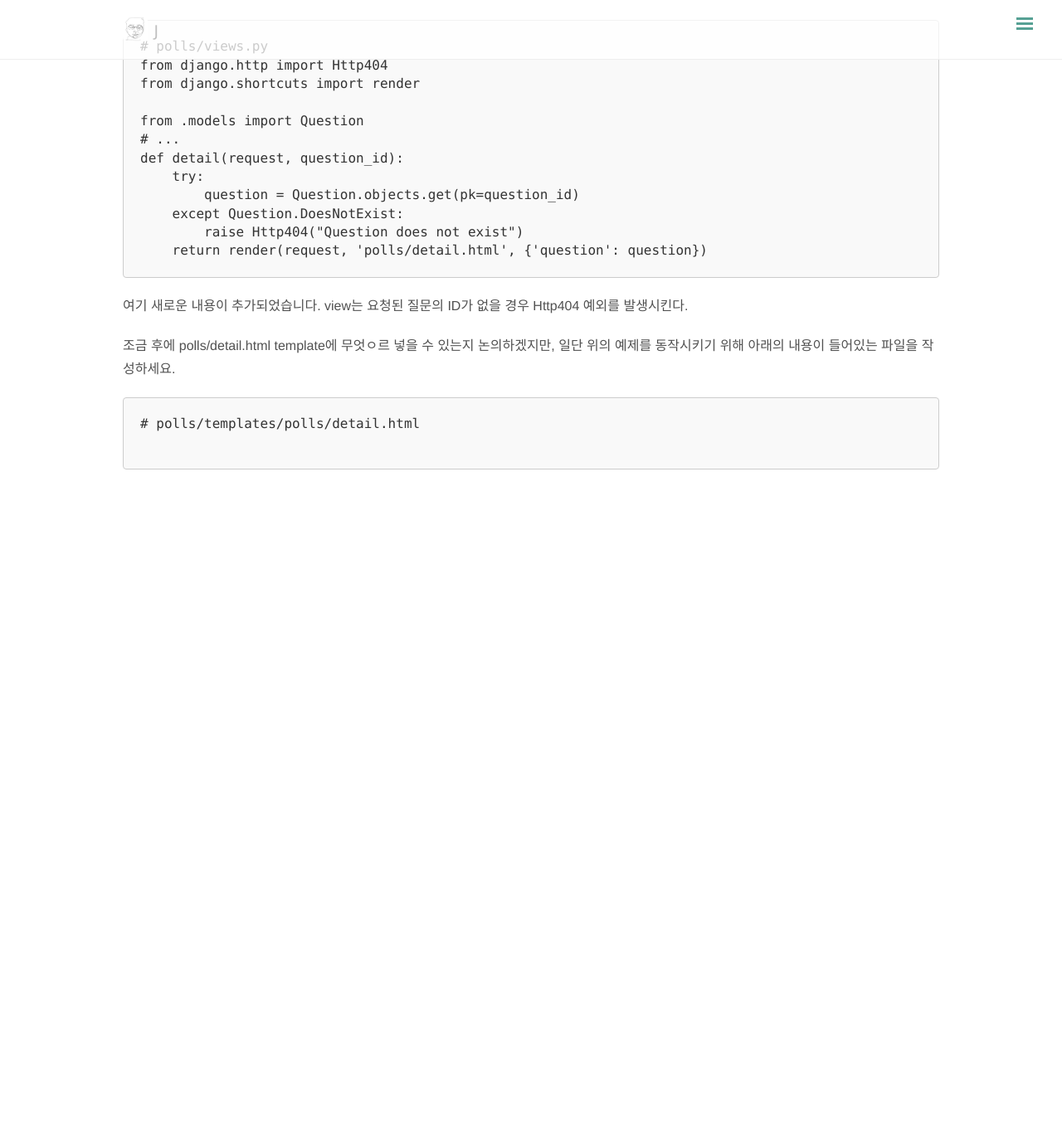
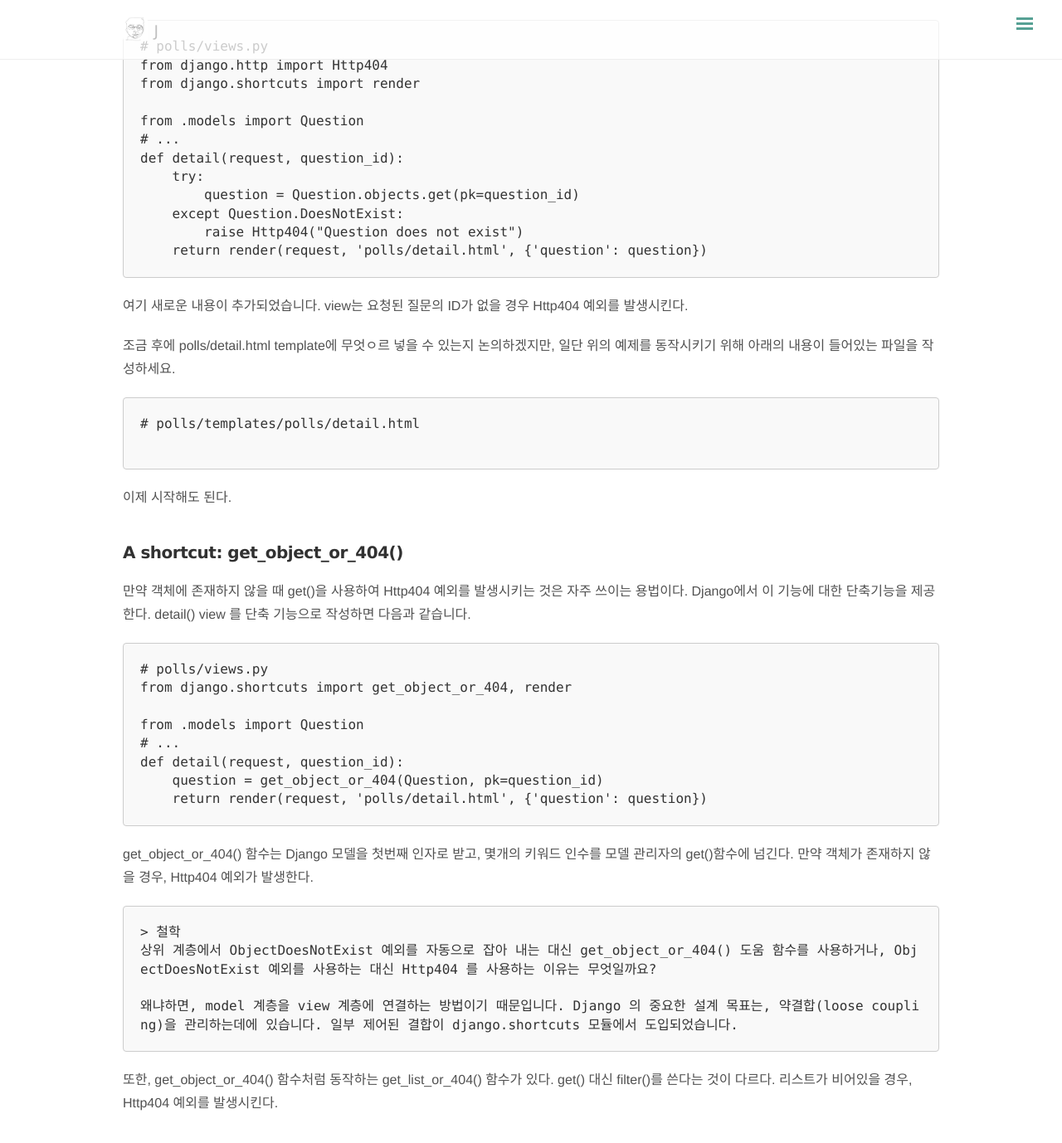
Before and after one commit to JimBae/JimBae.github.io, a Jekyll site: the page built from _posts/django/2019-01-30-django-polls-app-03.md, in a window 1280 px wide and 1400 px high, scrolled down 4985 px. Shown: the top 1378 px of the window at 83% size. Built offline with Jekyll 4.4.1, drawn with Linux system fonts in a browser that asks for light colours; nearby versions of some CDN libraries; before the commit the page ends 5615 px from its top, so only the background shows below that.

Commit message:
Debug: post

```diff
--- a/_posts/django/2019-01-30-django-polls-app-03.md
+++ b/_posts/django/2019-01-30-django-polls-app-03.md
@@ -205,3 +205,31 @@ def detail(request, question_id):
 # polls/templates/polls/detail.html
 {{ question }}
 ~~~
+
+이제 시작해도 된다.
+
+## A shortcut: get_object_or_404()
+만약 객체에 존재하지 않을 때 get()을 사용하여 Http404 예외를 발생시키는 것은 자주 쓰이는 용법이다.
+Django에서 이 기능에 대한 단축기능을 제공한다. detail() view 를 단축 기능으로 작성하면 다음과 같습니다.
+
+~~~
+# polls/views.py
+from django.shortcuts import get_object_or_404, render
+
+from .models import Question
+# ...
+def detail(request, question_id):
+    question = get_object_or_404(Question, pk=question_id)
+    return render(request, 'polls/detail.html', {'question': question})
+~~~
+
+get_object_or_404() 함수는 Django 모델을 첫번째 인자로 받고, 몇개의 키워드 인수를 모델 관리자의 get()함수에 넘긴다. 만약 객체가 존재하지 않을 경우, Http404 예외가 발생한다.
+
+~~~
+> 철학
+상위 계층에서 ObjectDoesNotExist 예외를 자동으로 잡아 내는 대신 get_object_or_404() 도움 함수를 사용하거나, ObjectDoesNotExist 예외를 사용하는 대신 Http404 를 사용하는 이유는 무엇일까요?
+
+왜냐하면, model 계층을 view 계층에 연결하는 방법이기 때문입니다. Django 의 중요한 설계 목표는, 약결합(loose coupling)을 관리하는데에 있습니다. 일부 제어된 결합이 django.shortcuts 모듈에서 도입되었습니다.
+~~~
+
+또한, get_object_or_404() 함수처럼 동작하는 get_list_or_404() 함수가 있다. get() 대신 filter()를 쓴다는 것이 다르다. 리스트가 비어있을 경우, Http404 예외를 발생시킨다.
```
